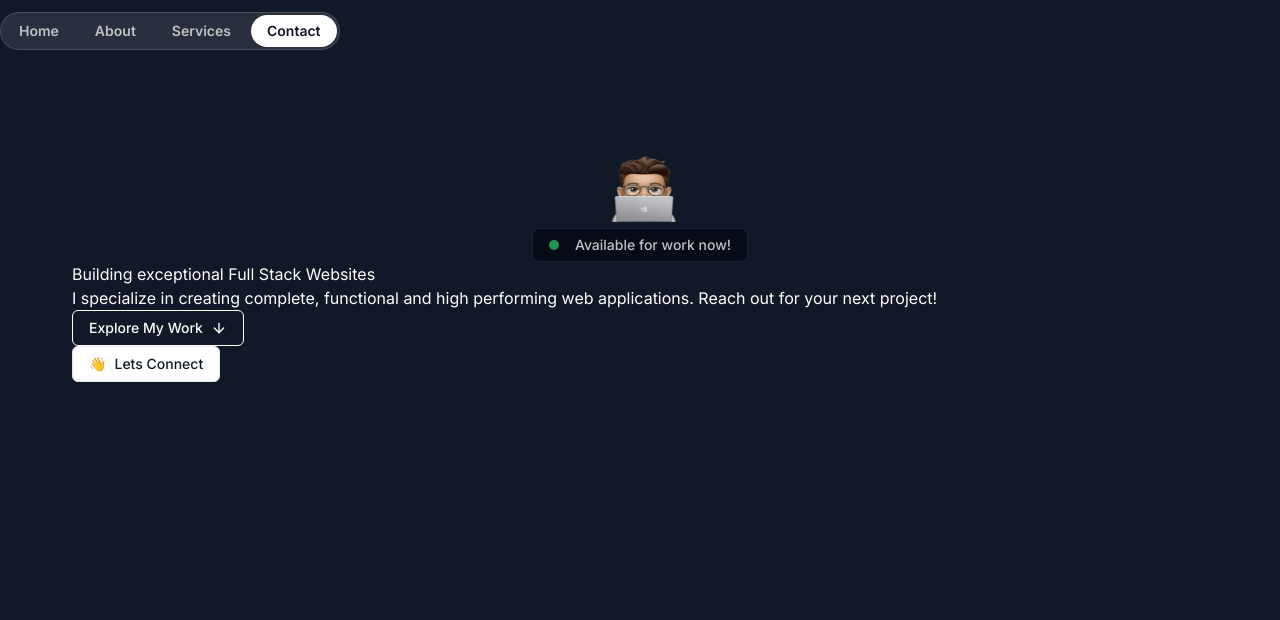
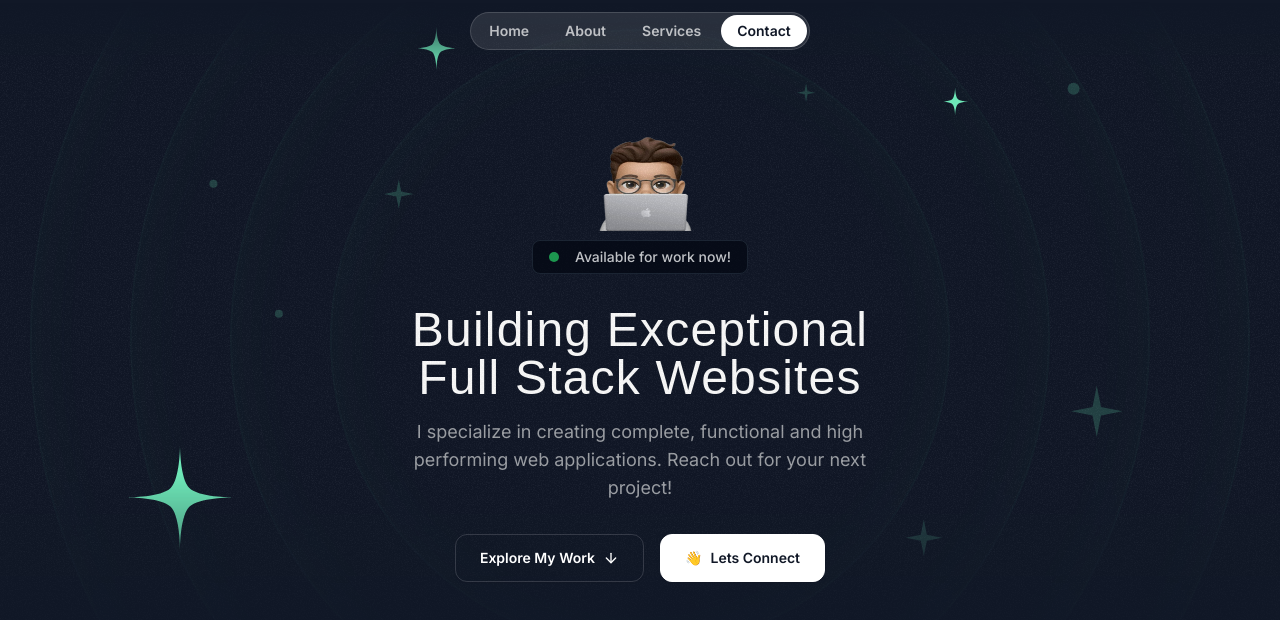
Before and after one commit to ammare03/built-by-ammar, a Next.js app: page / in a window 1280 px wide. Shown: the top 620 px of the page. Built offline with nearby package versions, Linux system fonts and the light colour scheme; a web font is replaced by a local one.

Commit message:
feat: implement animated hero section with orbiting elements and fade-in effect

```diff
--- a/src/app/globals.css
+++ b/src/app/globals.css
@@ -6,8 +6,12 @@
   .nav-item {
     @apply px-4 py-1.5 rounded-full text-white/70 text-sm font-semibold hover:bg-white/10 hover:text-white transition duration-300;
   }
+
+  .hero-ring {
+    @apply absolute inset-0 border-2 top-1/2 left-1/2 -translate-x-1/2 -translate-y-1/2 rounded-full border-emerald-300/5 shadow-[0_0_80px_inset] shadow-emerald-300/5 animate-pulse;
+  }
+
   :root {
-
     --background: 0 0% 100%;
 
     --foreground: 224 71.4% 4.1%;
@@ -56,10 +60,9 @@
 
     --chart-5: 27 87% 67%;
 
-    --radius: 0.5rem
+    --radius: 0.5rem;
   }
   .dark {
-
     --background: 224 71.4% 4.1%;
 
     --foreground: 210 20% 98%;
@@ -106,11 +109,9 @@
 
     --chart-4: 280 65% 60%;
 
-    --chart-5: 340 75% 55%
+    --chart-5: 340 75% 55%;
   }
 }
-
-
 
 @layer base {
   * {
--- a/src/app/page.tsx
+++ b/src/app/page.tsx
@@ -1,11 +1,19 @@
+import FadeContent from "@/components/bits/FadeContent";
 import { Header } from "@/sections/Header";
 import { HeroSection } from "@/sections/Hero";
 
 export default function Home() {
   return (
     <div>
-      <Header />
-      <HeroSection />
+      <FadeContent
+        blur={true}
+        duration={1000}
+        easing="ease-out"
+        initialOpacity={0}
+      >
+        <Header />
+        <HeroSection />
+      </FadeContent>
     </div>
   );
 }
--- /dev/null
+++ b/src/components/HeroOrbit.tsx
@@ -0,0 +1,29 @@
+import { PropsWithChildren } from "react";
+
+export const HeroOrbit = ({
+  children,
+  size,
+  rotation,
+}: PropsWithChildren<{ size: number; rotation: number }>) => {
+  return (
+    <div className="absolute left-1/2 top-1/2 -translate-x-1/2 -translate-y-1/2 ">
+      <div
+        className="flex justify-start items-start"
+        style={{
+          transform: `rotate(${rotation}deg)`,
+          height: `${size}px`,
+          width: `${size}px`,
+        }}
+      >
+        <div
+          className="inline-flex"
+          style={{
+            transform: `rotate(${rotation * -1}deg)`,
+          }}
+        >
+          {children}
+        </div>
+      </div>
+    </div>
+  );
+};
--- /dev/null
+++ b/src/components/bits/FadeContent.tsx
@@ -0,0 +1,65 @@
+"use client";
+
+import { useRef, useEffect, useState, ReactNode } from "react";
+
+interface FadeContentProps {
+  children: ReactNode;
+  blur?: boolean;
+  duration?: number;
+  easing?: string;
+  delay?: number;
+  threshold?: number;
+  initialOpacity?: number;
+  className?: string;
+}
+
+const FadeContent: React.FC<FadeContentProps> = ({
+  children,
+  blur = false,
+  duration = 1000,
+  easing = "ease-out",
+  delay = 0,
+  threshold = 0.1,
+  initialOpacity = 0,
+  className = "",
+}) => {
+  const [inView, setInView] = useState(false);
+  const ref = useRef<HTMLDivElement | null>(null);
+
+  useEffect(() => {
+    const element = ref.current;
+    if (!element) return;
+
+    const observer = new IntersectionObserver(
+      ([entry]) => {
+        if (entry.isIntersecting) {
+          observer.unobserve(element);
+          setTimeout(() => {
+            setInView(true);
+          }, delay);
+        }
+      },
+      { threshold }
+    );
+
+    observer.observe(element);
+
+    return () => observer.disconnect();
+  }, [threshold, delay]);
+
+  return (
+    <div
+      ref={ref}
+      className={className}
+      style={{
+        opacity: inView ? 1 : initialOpacity,
+        transition: `opacity ${duration}ms ${easing}, filter ${duration}ms ${easing}`,
+        filter: blur ? (inView ? "blur(0px)" : "blur(10px)") : "none",
+      }}
+    >
+      {children}
+    </div>
+  );
+};
+
+export default FadeContent;
--- a/src/sections/Header.tsx
+++ b/src/sections/Header.tsx
@@ -1,6 +1,6 @@
 export const Header = () => {
   return (
-    <div className="flex justify-center items-center fixed top-3">
+    <div className="flex justify-center items-center fixed top-3 w-full z-10">
       <nav className="flex gap-1 p-0.5 border border-white/15 rounded-full bg-white/10 backdrop-blur">
         <a href="/" className="nav-item">
           Home
--- a/src/sections/Hero.tsx
+++ b/src/sections/Hero.tsx
@@ -2,15 +2,59 @@
 import memojiImage from "@/assets/images/memoji-computer.png";
 import { ArrowDown } from "lucide-react";
 import { Button } from "@/components/ui/button";
+import grainImage from "@/assets/images/grain.jpg";
+import { HeroOrbit } from "@/components/HeroOrbit";
+import StarIcon from "@/assets/icons/star.svg";
+import SparkleIcon from "@/assets/icons/sparkle.svg";
 
 export const HeroSection = () => {
   return (
-    <div className="py-32">
+    <div className="py-16 md:py-24 lg:py-30 relative z-0 overflow-x-clip">
+      <div className="absolute inset-0 [mask-image:linear-gradient(to_bottom,transparent,black_10%,black_70%,transparent)]">
+        <div
+          className="absolute inset-0 -z-30 opacity-5"
+          style={{ backgroundImage: `url(${grainImage.src})` }}
+        />
+        <div className="size-[620px] hero-ring" />
+        <div className="size-[820px] hero-ring" />
+        <div className="size-[1020px] hero-ring" />
+        <div className="size-[1220px] hero-ring" />
+        <HeroOrbit size={800} rotation={-64}>
+          <StarIcon className="size-28 text-emerald-300" />
+        </HeroOrbit>
+        <HeroOrbit size={550} rotation={10}>
+          <StarIcon className="size-12 text-emerald-300" />
+        </HeroOrbit>
+        <HeroOrbit size={590} rotation={98}>
+          <StarIcon className="size-8 text-emerald-300" />
+        </HeroOrbit>
+        <HeroOrbit size={430} rotation={-14}>
+          <SparkleIcon className="size-8 text-emerald-300/20" />
+        </HeroOrbit>
+        <HeroOrbit size={440} rotation={79}>
+          <SparkleIcon className="size-5 text-emerald-300/20" />
+        </HeroOrbit>
+        <HeroOrbit size={530} rotation={170}>
+          <SparkleIcon className="size-10 text-emerald-300/20" />
+        </HeroOrbit>
+        <HeroOrbit size={710} rotation={144}>
+          <SparkleIcon className="size-14 text-emerald-300/20" />
+        </HeroOrbit>
+        <HeroOrbit size={720} rotation={105}>
+          <div className="size-3 rounded-full bg-emerald-300/20" />
+        </HeroOrbit>
+        <HeroOrbit size={520} rotation={-41}>
+          <div className="size-2 rounded-full bg-emerald-300/20" />
+        </HeroOrbit>
+        <HeroOrbit size={650} rotation={-25}>
+          <div className="size-2 rounded-full bg-emerald-300/20" />
+        </HeroOrbit>
+      </div>
       <div className="container">
         <div className="flex flex-col items-center">
           <Image
             src={memojiImage}
-            className="size-[100px]"
+            className="size-36"
             alt="Memoji Behind Laptop"
           />
           <div className="bg-gray-950 border border-gray-800 px-4 py-1.5 inline-flex items-center gap-4 rounded-lg animate-pulse">
@@ -18,22 +62,29 @@
             <div className="text-sm font-medium ">Available for work now!</div>
           </div>
         </div>
-        <h1>Building exceptional Full Stack Websites</h1>
-        <p>
-          I specialize in creating complete, functional and high performing web
-          applications. Reach out for your next project!
-        </p>
-        <div>
+        <div className="max-w-lg mx-auto">
+          <h1 className="font-serif text-3xl md:text-5xl text-center mt-8 tracking-wide">
+            Building Exceptional Full Stack Websites
+          </h1>
+          <p className="mt-4 text-center text-white/60 md:text-lg">
+            I specialize in creating complete, functional and high performing
+            web applications. Reach out for your next project!
+          </p>
+        </div>
+        <div className="flex flex-col md:flex-row justify-center items-center mt-8 gap-4">
           <Button
             variant={"outline"}
-            className="flex items-center gap-2 border-white bg-transparent text-gray-900 hover:bg-gray-100"
+            className="inline-flex items-center gap-2 border border-white/15 px-6 h-12 rounded-xl text-white bg-transparent hover:bg-white/10 hover:scale-105 transition-all duration-300 z-10"
           >
-            <span className="text-white">Explore My Work</span>
+            <span className="text-white font-semibold">Explore My Work</span>
             <ArrowDown className="h-6 w-6 text-white" />
           </Button>
-          <Button variant={"outline"} className="flex items-center gap-2">
+          <Button
+            variant={"outline"}
+            className="inline-flex items-center gap-2 border border-white bg-white text-gray-900 h-12 px-6 rounded-xl hover:bg-white/80 hover:scale-105 transition-all duration-300 z-10"
+          >
             <span>👋</span>
-            <span className="text-gray-900">Lets Connect</span>
+            <span className="text-gray-900 font-semibold">Lets Connect</span>
           </Button>
         </div>
       </div>
```
